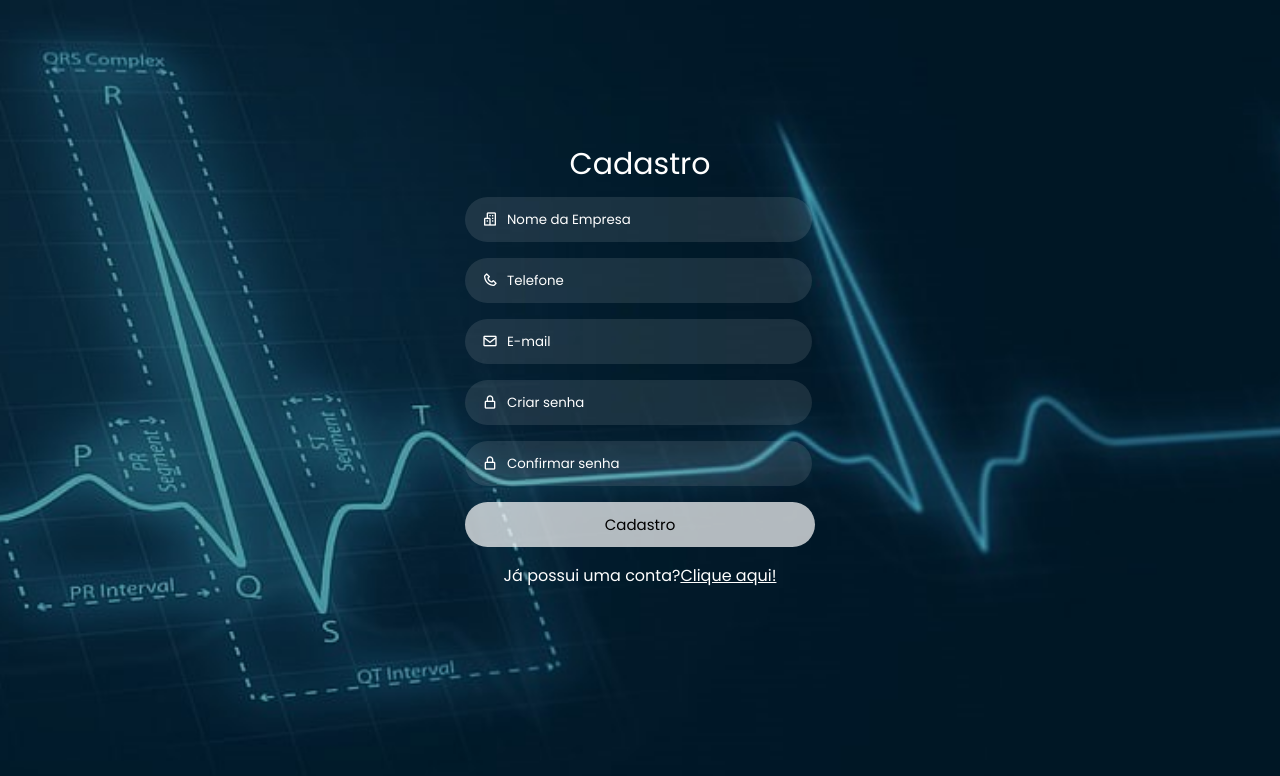
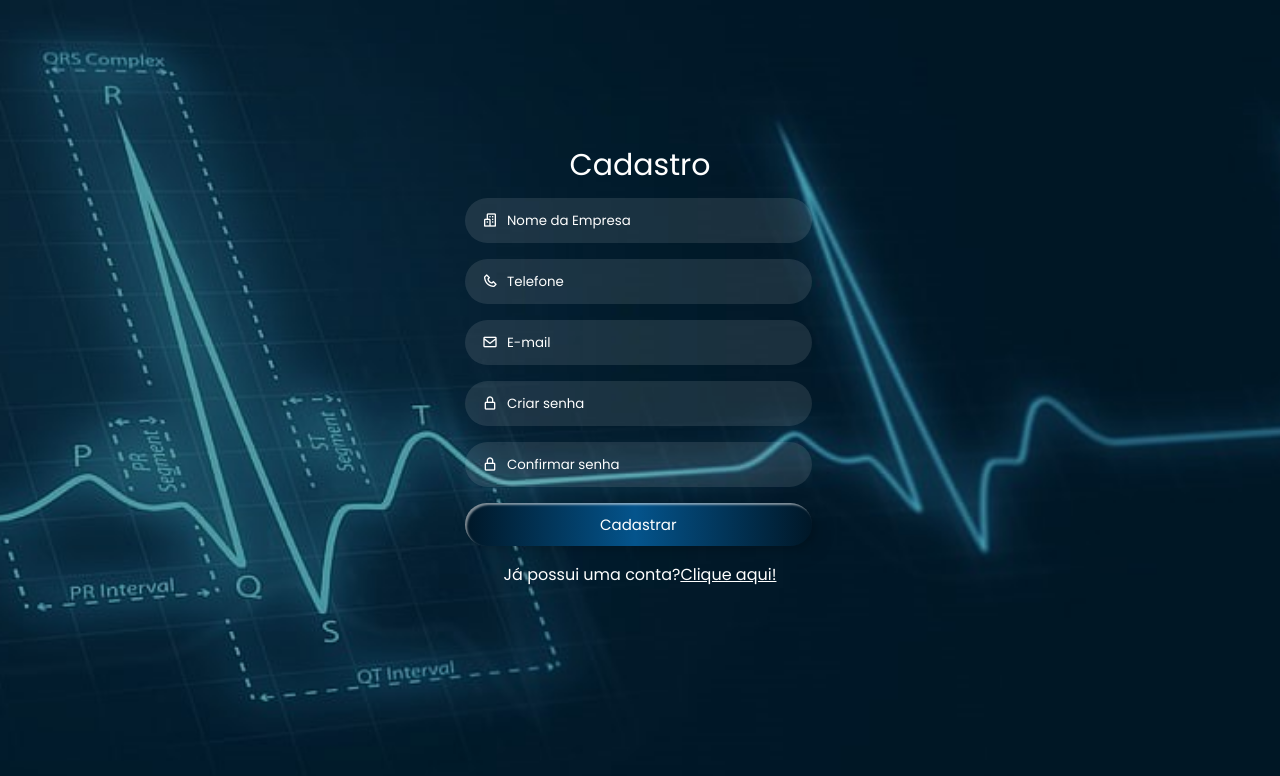
Before and after one commit to Grupo-1-2ADSB/site-institucional, a plain HTML site: page public/cadastro.html in a window 1280 px wide. Drawn offline with nearby package versions, Linux system fonts and the light colour scheme; files whose address does not match are found by name.

Commit message:
Atualização do login/cadastro

```diff
--- a/public/assets/css/cadastro.css
+++ b/public/assets/css/cadastro.css
@@ -103,3 +103,59 @@ label a{
     color: #fff;
     text-decoration: none;
 }
+
+/* -Botão- */
+.custom-btn {
+    color: #fff;
+    border-radius: 30px;
+    background: transparent;
+    cursor: pointer;
+    transition: all 0.3s ease;
+    position: relative;
+    display: inline-block;
+     box-shadow:inset 2px 2px 2px 0px rgba(255,255,255,.5),
+     7px 7px 20px 0px rgba(0,0,0,.1),
+     4px 4px 5px 0px rgba(0,0,0,.1);
+    outline: none;
+  }
+
+  .btn-5 {
+    width: 99%;
+    height: 43px;
+    line-height: 42px;
+    padding: 0;
+    border: none;
+    background: #001727;
+  background: linear-gradient(90deg, rgba(0,23,39,1) 0%, rgba(4,84,140,1) 49%, rgba(0,23,39,1) 100%);
+  }
+  .btn-5:hover {
+    color: #ffffff;
+    background: transparent;
+     box-shadow:none;
+  }
+  .btn-5:before,
+  .btn-5:after{
+    content:'';
+    position:absolute;
+    top:0;
+    right:0;
+    height:2px;
+    width:0;
+    background: #3B7C91;
+    box-shadow:
+     -1px -1px 5px 0px #fff,
+     7px 7px 20px 0px #0003,
+     4px 4px 5px 0px #0002;
+    transition:400ms ease all;
+  }
+  .btn-5:after{
+    right:inherit;
+    top:inherit;
+    left:0;
+    bottom:0;
+  }
+  .btn-5:hover:before,
+  .btn-5:hover:after{
+    width:100%;
+    transition:800ms ease all;
+  }
--- a/public/assets/css/login.css
+++ b/public/assets/css/login.css
@@ -106,3 +106,59 @@ label a{
     color: #fff;
     text-decoration: none;
 }
+
+/* -Botão- */
+.custom-btn {
+    color: #fff;
+    border-radius: 30px;
+    background: transparent;
+    cursor: pointer;
+    transition: all 0.3s ease;
+    position: relative;
+    display: inline-block;
+     box-shadow:inset 2px 2px 2px 0px rgba(255,255,255,.5),
+     7px 7px 20px 0px rgba(0,0,0,.1),
+     4px 4px 5px 0px rgba(0,0,0,.1);
+    outline: none;
+  }
+
+  .btn-5 {
+    width: 99%;
+    height: 43px;
+    line-height: 42px;
+    padding: 0;
+    border: none;
+    background: #001727;
+  background: linear-gradient(90deg, rgba(0,23,39,1) 0%, rgba(4,84,140,1) 49%, rgba(0,23,39,1) 100%);
+  }
+  .btn-5:hover {
+    color: #ffffff;
+    background: transparent;
+     box-shadow:none;
+  }
+  .btn-5:before,
+  .btn-5:after{
+    content:'';
+    position:absolute;
+    top:0;
+    right:0;
+    height:2px;
+    width:0;
+    background: #3B7C91;
+    box-shadow:
+     -1px -1px 5px 0px #fff,
+     7px 7px 20px 0px #0003,
+     4px 4px 5px 0px #0002;
+    transition:400ms ease all;
+  }
+  .btn-5:after{
+    right:inherit;
+    top:inherit;
+    left:0;
+    bottom:0;
+  }
+  .btn-5:hover:before,
+  .btn-5:hover:after{
+    width:100%;
+    transition:800ms ease all;
+  }
--- a/public/cadastro.html
+++ b/public/cadastro.html
@@ -30,10 +30,6 @@
                 <i class='bx bx-phone'></i>
             </div>
 
-            <!-- <div class="input-field">
-                <input type="text" class="input" placeholder="CNPJ" required>
-                <i class="bx bx-user"></i>
-            </div> -->
 
             <div class="input-field">
                 <input type="text" class="input" placeholder="E-mail" required>
@@ -50,8 +46,9 @@
                 <i class='bx bx-lock-alt'></i>
             </div>
 
+
             <div class="input-field">
-                <input type="submit" class="submit" value="Cadastro">
+                <button class="submit custom-btn btn-5">Cadastrar</button>
             </div>
 
             <div class="input-field">
```
Also changed, not shown: public/login.html (+5 -1 lines).
